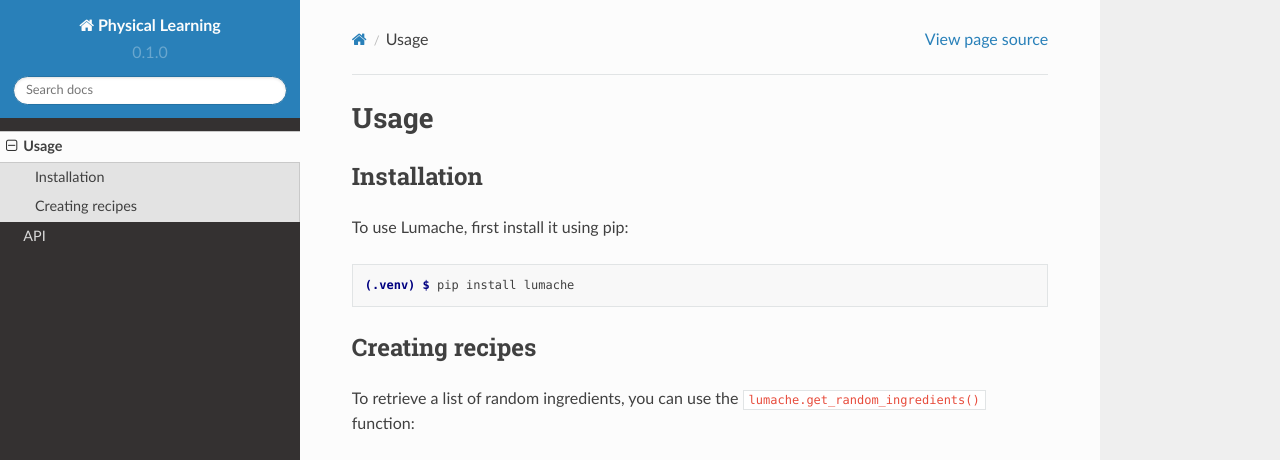
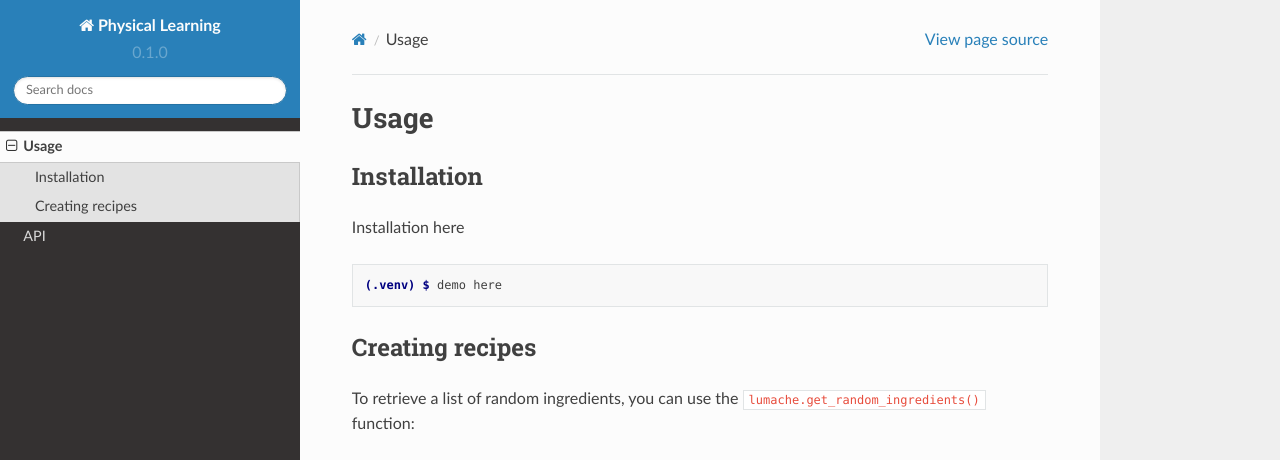
Before and after one commit to jandrejevic12/physical_learning, a Sphinx documentation site: the page built from docs/source/usage.rst, in a window 1280 px wide and 1095 px high. Shown: the top 460 px of the window. Built offline with Sphinx 7.4.7 and the Read the Docs theme 2.0.0, drawn with Linux system fonts in a browser that asks for light colours; grey boxes are pictures that could not be loaded.

Commit message:
Manually import module.

```diff
--- a/docs/source/conf.py
+++ b/docs/source/conf.py
@@ -33,3 +33,8 @@ html_theme = 'sphinx_rtd_theme'
 
 # -- Options for EPUB output
 epub_show_urls = 'footnote'
+
+import os
+import sys
+#Location of Sphinx files
+sys.path.insert(0, os.path.abspath('./../..'))
--- a/docs/source/index.rst
+++ b/docs/source/index.rst
@@ -1,4 +1,4 @@
-Documentation for the physical_learning repository
+Documentation for the Physical Learning Repository
 ==================================================
 
 Check out the :doc:`usage` section for further information, including
--- a/docs/source/usage.rst
+++ b/docs/source/usage.rst
@@ -6,11 +6,11 @@ Usage
 Installation
 ------------
 
-To use Lumache, first install it using pip:
+Installation here
 
 .. code-block:: console
 
-   (.venv) $ pip install lumache
+   (.venv) $ demo here
 
 Creating recipes
 ----------------
@@ -28,6 +28,6 @@ will raise an exception.
 
 For example:
 
->>> import lumache
+>>> import *
 >>> lumache.get_random_ingredients()
 ['shells', 'gorgonzola', 'parsley']
```
